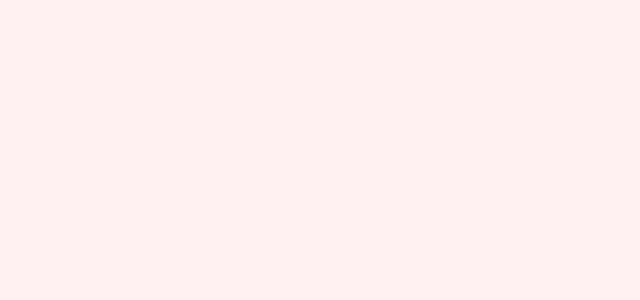
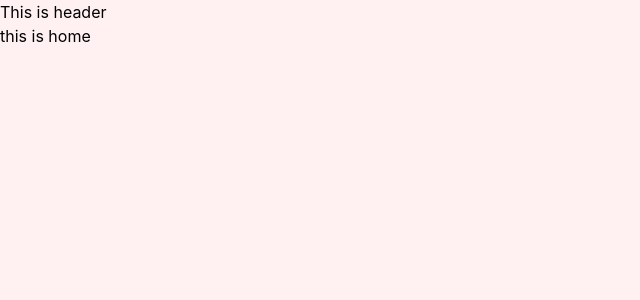
Before and after one commit to Sayeednayeem1/abu-sayeed-portfolio, a React (Create React App) app: page / in a window 1280 px wide. Shown: the top 300 px of the page, without its empty margins (0-640 px from the left). Built offline with nearby package versions, Linux system fonts and the light colour scheme.

Commit message:
added Header and Main layout

```diff
--- a/src/App.js
+++ b/src/App.js
@@ -1,10 +1,11 @@
+import { RouterProvider } from 'react-router-dom';
 import './App.css';
-import Home from './components/Home/Home';
+import { router } from './Router/Router';
 
 function App() {
   return (
     <div className='min-h-screen bg-rose-50 '>
-      <Home />
+      <RouterProvider router={router}></RouterProvider>
     </div>
   );
 }
--- /dev/null
+++ b/src/Router/Router.js
@@ -0,0 +1,17 @@
+import { createBrowserRouter } from "react-router-dom";
+import Home from "../components/Home/Home";
+import Main from "../layout/Main";
+
+
+export const router = createBrowserRouter([
+    {
+        path: '/',
+        element: <Main></Main>,
+        children: [
+            {
+                path: '/',
+                element: <Home></Home>
+            },
+        ]
+    },
+])
--- a/src/layout/main.js
+++ b/src/components/Header/Header.js
@@ -1,11 +1,11 @@
 import React from 'react';
 
-const main = () => {
+const Header = () => {
     return (
         <div>
-
+            <h5>This is header</h5>
         </div>
     );
 };
 
-export default main;
+export default Header;
--- a/src/components/Home/Home.js
+++ b/src/components/Home/Home.js
@@ -3,7 +3,7 @@
 const Home = () => {
     return (
         <div>
-
+            <h1>this is home</h1>
         </div>
     );
 };
--- /dev/null
+++ b/src/layout/Main.js
@@ -0,0 +1,14 @@
+import React from 'react';
+import { Outlet } from 'react-router-dom';
+import Header from '../components/Header/Header';
+
+const Main = () => {
+    return (
+        <div>
+            <Header></Header>
+            <Outlet></Outlet>
+        </div>
+    );
+};
+
+export default Main;
```
